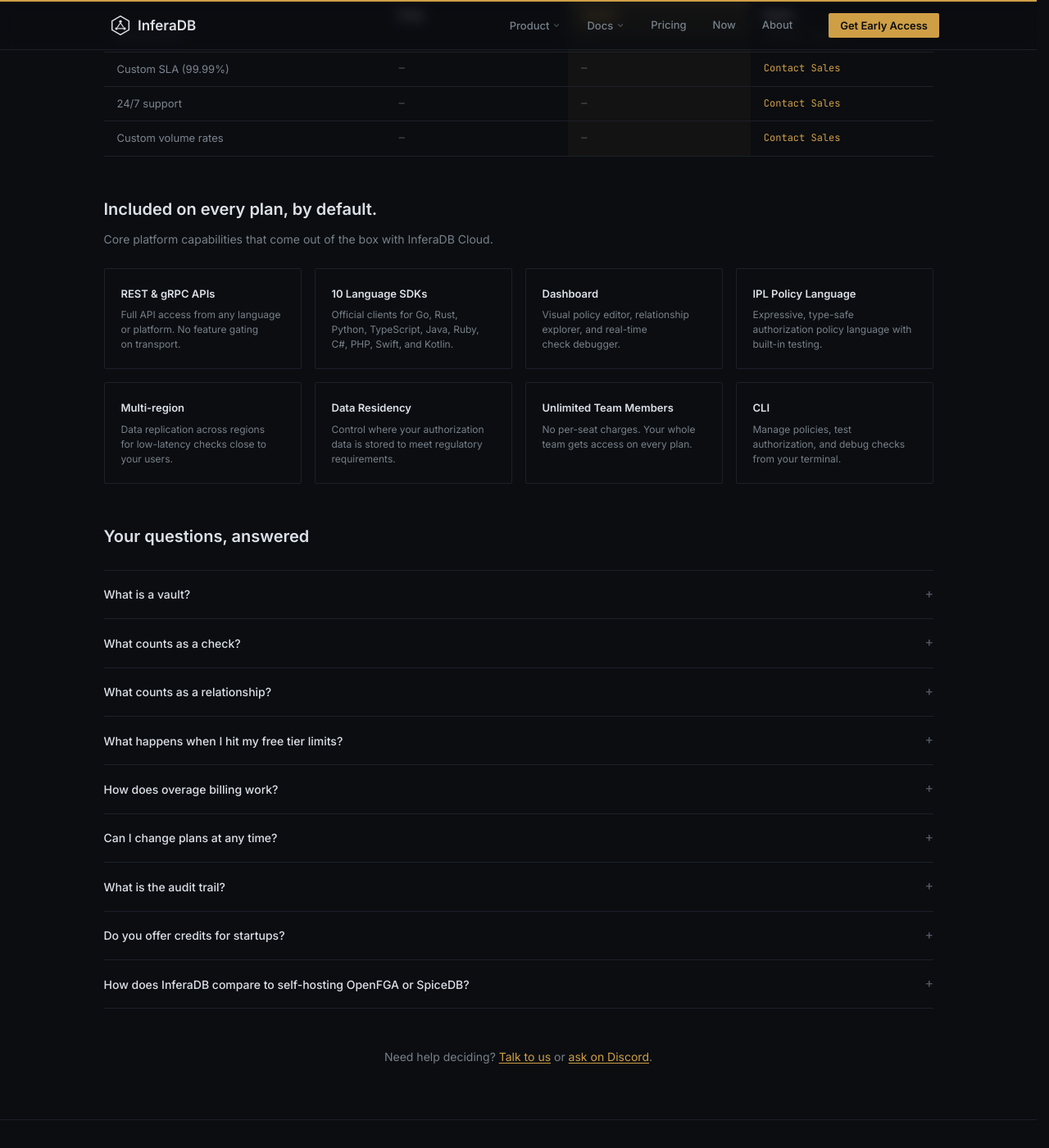
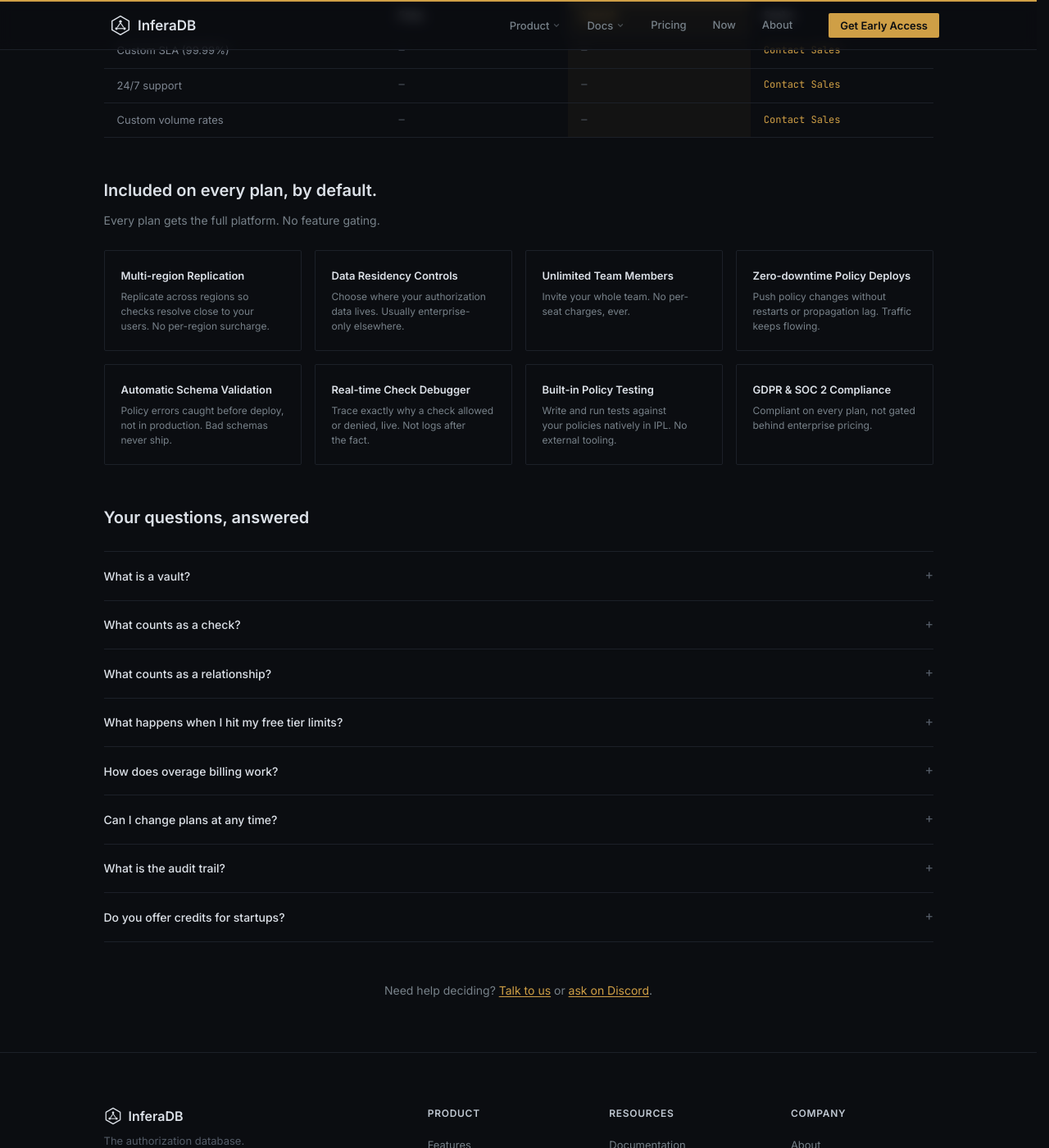
Before and after one commit to inferadb/site, a Jekyll site: the page built from pricing.html, in a window 1280 px wide and 1400 px high, scrolled down 2878 px. Shown: the whole window at 82% size. Built offline with Jekyll 4.4.1, drawn with Linux system fonts in a browser that asks for light colours; some of the changed text lies outside the part shown.

Commit message:
feat: pricing updates

```diff
--- a/pricing.html
+++ b/pricing.html
@@ -12,7 +12,7 @@
             <p>
                 Pay for what you use. No per-seat charges. No MAU surprises.
                 Start free, scale to millions of checks — your bill grows
-                linearly with your application.
+                with your application, not ahead of it.
             </p>
         </div>
 
@@ -59,8 +59,8 @@
                         <span class="price-period">/month</span>
                     </div>
                     <p class="pricing-desc">
-                        For startups going to production. Usage-based pricing
-                        that scales with your app.
+                        For startups going to production. Pay a low
+                        platform fee, then only for what you use.
                     </p>
                 </div>
                 <ul class="pricing-limits">
@@ -125,7 +125,7 @@
             <div class="pricing-enterprise-inner">
                 <div class="pricing-enterprise-text">
                     <span class="pricing-tier">Enterprise</span>
-                    <p>Need dedicated infrastructure, custom SLAs, or compliance reporting? These are available as add-ons on the Scale plan with custom volume rates.</p>
+                    <p>Need dedicated infrastructure, custom SLAs, or compliance reporting? Available as Scale plan add-ons.</p>
                 </div>
                 <a href="/contact" class="btn btn-ghost">Contact Sales</a>
             </div>
@@ -142,7 +142,7 @@
                 </div>
                 <div class="pricing-program">
                     <span class="pricing-program-label">Open Source</span>
-                    <p>Free Scale-tier access for open source projects building on InferaDB.</p>
+                    <p>Free Scale-tier access for open source projects that use InferaDB.</p>
                     <a href="/contact">Apply for OSS program</a>
                 </div>
                 <div class="pricing-program">
@@ -364,39 +364,39 @@
         <!-- Included on every plan -->
         <div class="pricing-included">
             <h2 class="pricing-included-heading">Included on every plan, by default.</h2>
-            <p class="pricing-included-sub">Core platform capabilities that come out of the box with InferaDB Cloud.</p>
+            <p class="pricing-included-sub">Every plan gets the full platform. No feature gating.</p>
             <div class="pricing-included-grid">
                 <div class="pricing-included-item">
-                    <strong>REST &amp; gRPC APIs</strong>
-                    <p>Full API access from any language or platform. No feature gating on transport.</p>
+                    <strong>Multi-region Replication</strong>
+                    <p>Replicate across regions so checks resolve close to your users. No per-region surcharge.</p>
                 </div>
                 <div class="pricing-included-item">
-                    <strong>10 Language SDKs</strong>
-                    <p>Official clients for Go, Rust, Python, TypeScript, Java, Ruby, C#, PHP, Swift, and Kotlin.</p>
-                </div>
-                <div class="pricing-included-item">
-                    <strong>Dashboard</strong>
-                    <p>Visual policy editor, relationship explorer, and real-time check debugger.</p>
-                </div>
-                <div class="pricing-included-item">
-                    <strong>IPL Policy Language</strong>
-                    <p>Expressive, type-safe authorization policy language with built-in testing.</p>
-                </div>
-                <div class="pricing-included-item">
-                    <strong>Multi-region</strong>
-                    <p>Data replication across regions for low-latency checks close to your users.</p>
-                </div>
-                <div class="pricing-included-item">
-                    <strong>Data Residency</strong>
-                    <p>Control where your authorization data is stored to meet regulatory requirements.</p>
+                    <strong>Data Residency Controls</strong>
+                    <p>Choose where your authorization data lives. Usually enterprise-only elsewhere.</p>
                 </div>
                 <div class="pricing-included-item">
                     <strong>Unlimited Team Members</strong>
-                    <p>No per-seat charges. Your whole team gets access on every plan.</p>
+                    <p>Invite your whole team. No per-seat charges, ever.</p>
                 </div>
                 <div class="pricing-included-item">
-                    <strong>CLI</strong>
-                    <p>Manage policies, test authorization, and debug checks from your terminal.</p>
+                    <strong>Zero-downtime Policy Deploys</strong>
+                    <p>Push policy changes without restarts or propagation lag. Traffic keeps flowing.</p>
+                </div>
+                <div class="pricing-included-item">
+                    <strong>Automatic Schema Validation</strong>
+                    <p>Policy errors caught before deploy, not in production. Bad schemas never ship.</p>
+                </div>
+                <div class="pricing-included-item">
+                    <strong>Real-time Check Debugger</strong>
+                    <p>Trace exactly why a check allowed or denied, live. Not logs after the fact.</p>
+                </div>
+                <div class="pricing-included-item">
+                    <strong>Built-in Policy Testing</strong>
+                    <p>Write and run tests against your policies natively in IPL. No external tooling.</p>
+                </div>
+                <div class="pricing-included-item">
+                    <strong>GDPR &amp; SOC 2 Compliance</strong>
+                    <p>Compliant on every plan, not gated behind enterprise pricing.</p>
                 </div>
             </div>
         </div>
@@ -407,15 +407,15 @@
             <div class="pricing-faq-list">
                 <details class="pricing-faq-item">
                     <summary>What is a vault?</summary>
-                    <p>A vault is an isolated authorization namespace — a self-contained unit with its own relationships, policies, and audit trail. Think of it like a database in a database server. Each vault is cryptographically isolated on Scale plans.</p>
+                    <p>Think of a vault like a database in a database server — a self-contained unit with its own relationships, policies, and audit trail. On Scale plans, each vault is cryptographically isolated from every other.</p>
                 </details>
                 <details class="pricing-faq-item">
                     <summary>What counts as a check?</summary>
-                    <p>A check is a single authorization query: "can user X perform action Y on resource Z?" Each API call to the Check endpoint counts as one check, regardless of complexity. Batch checks count as one check per item in the batch.</p>
+                    <p>Every time your app asks "can user X do action Y on resource Z?" that's one check. Batch requests count as one check per item. Complexity of the underlying policy doesn't affect the count.</p>
                 </details>
                 <details class="pricing-faq-item">
                     <summary>What counts as a relationship?</summary>
-                    <p>A relationship is a stored tuple that describes a connection between entities — for example, "user:alice is an editor of document:report". Relationships are counted by the total number stored, not by writes. Deleting a relationship frees the count.</p>
+                    <p>A relationship describes a connection: "alice is an editor of report-q4". We count the total number stored, not writes. Delete a relationship and the count goes down.</p>
                 </details>
                 <details class="pricing-faq-item">
                     <summary>What happens when I hit my free tier limits?</summary>
@@ -423,7 +423,7 @@
                 </details>
                 <details class="pricing-faq-item">
                     <summary>How does overage billing work?</summary>
-                    <p>Paid plans include a base allocation of checks and relationships. Usage beyond that is billed monthly at the per-unit rate for your plan. There are no surprise charges — overage is metered and visible in your dashboard in real time.</p>
+                    <p>Each paid plan includes a base allocation of checks and relationships. Go over and you pay the per-unit rate for your plan, billed monthly. No surprises — usage is visible in your dashboard in real time.</p>
                 </details>
                 <details class="pricing-faq-item">
                     <summary>Can I change plans at any time?</summary>
@@ -431,15 +431,11 @@
                 </details>
                 <details class="pricing-faq-item">
                     <summary>What is the audit trail?</summary>
-                    <p>The audit trail is a tamper-evident log of every authorization decision InferaDB makes. On Scale plans, each entry is anchored to a Merkle tree for cryptographic proof that the record hasn't been altered.</p>
+                    <p>A tamper-evident log of every authorization decision. On Scale plans, each entry is anchored to a Merkle tree so you can prove the record hasn't been altered.</p>
                 </details>
                 <details class="pricing-faq-item">
                     <summary>Do you offer credits for startups?</summary>
                     <p>Yes. Early-stage startups can apply for up to $10K in InferaDB Cloud credits through our Startup Program. We also offer free Scale-tier access for qualifying open source projects and educational institutions.</p>
-                </details>
-                <details class="pricing-faq-item">
-                    <summary>How does InferaDB compare to self-hosting OpenFGA or SpiceDB?</summary>
-                    <p>InferaDB Cloud eliminates the ops burden of running, scaling, and monitoring an authorization service. Beyond managed infrastructure, InferaDB offers features not available in open source alternatives: cryptographic tenant isolation, Merkle proof audit trails, the IPL policy language, and a visual dashboard. The free tier lets you evaluate without commitment.</p>
                 </details>
             </div>
         </div>
```
Also changed, not shown: other parts of pricing.html (+2 -2 lines).
